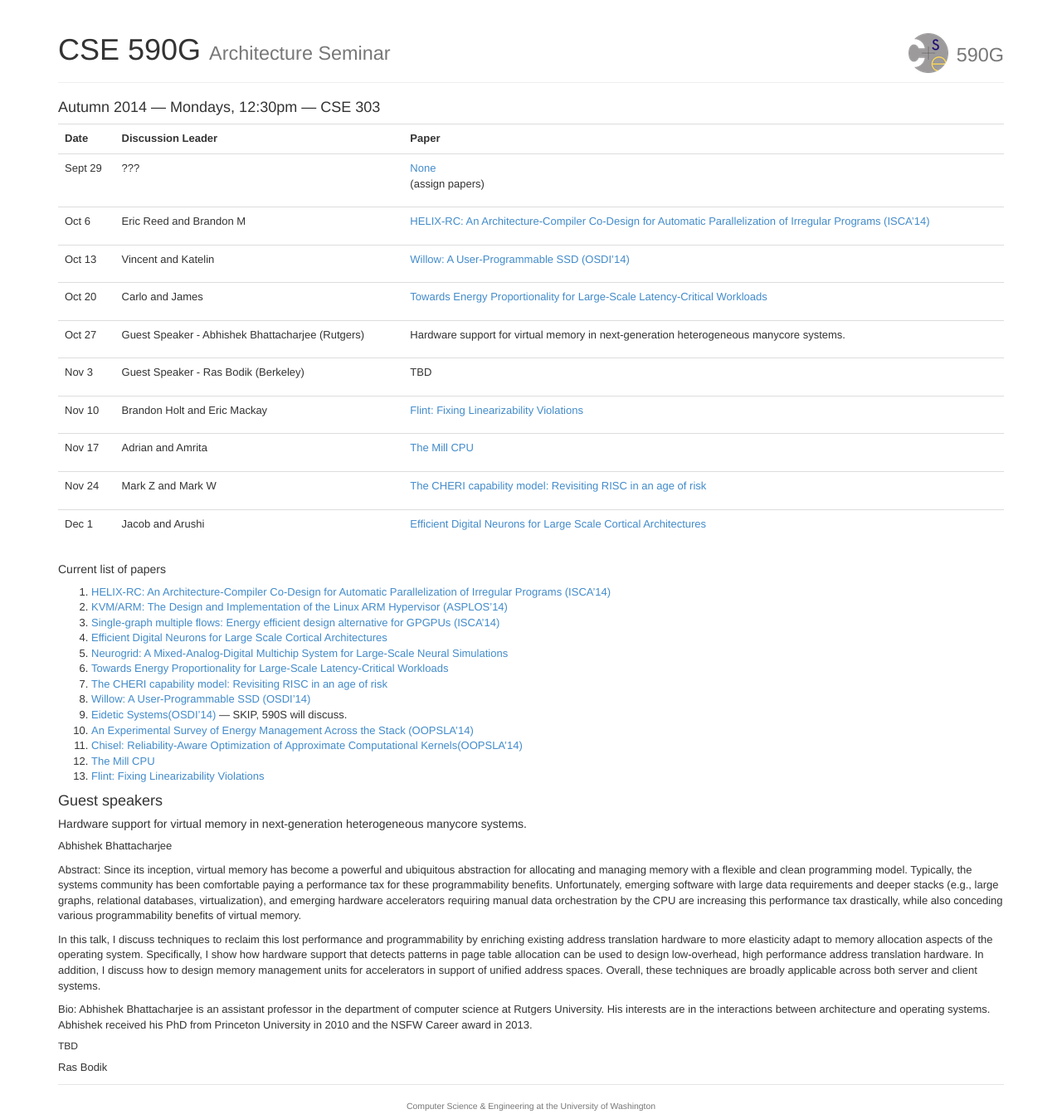
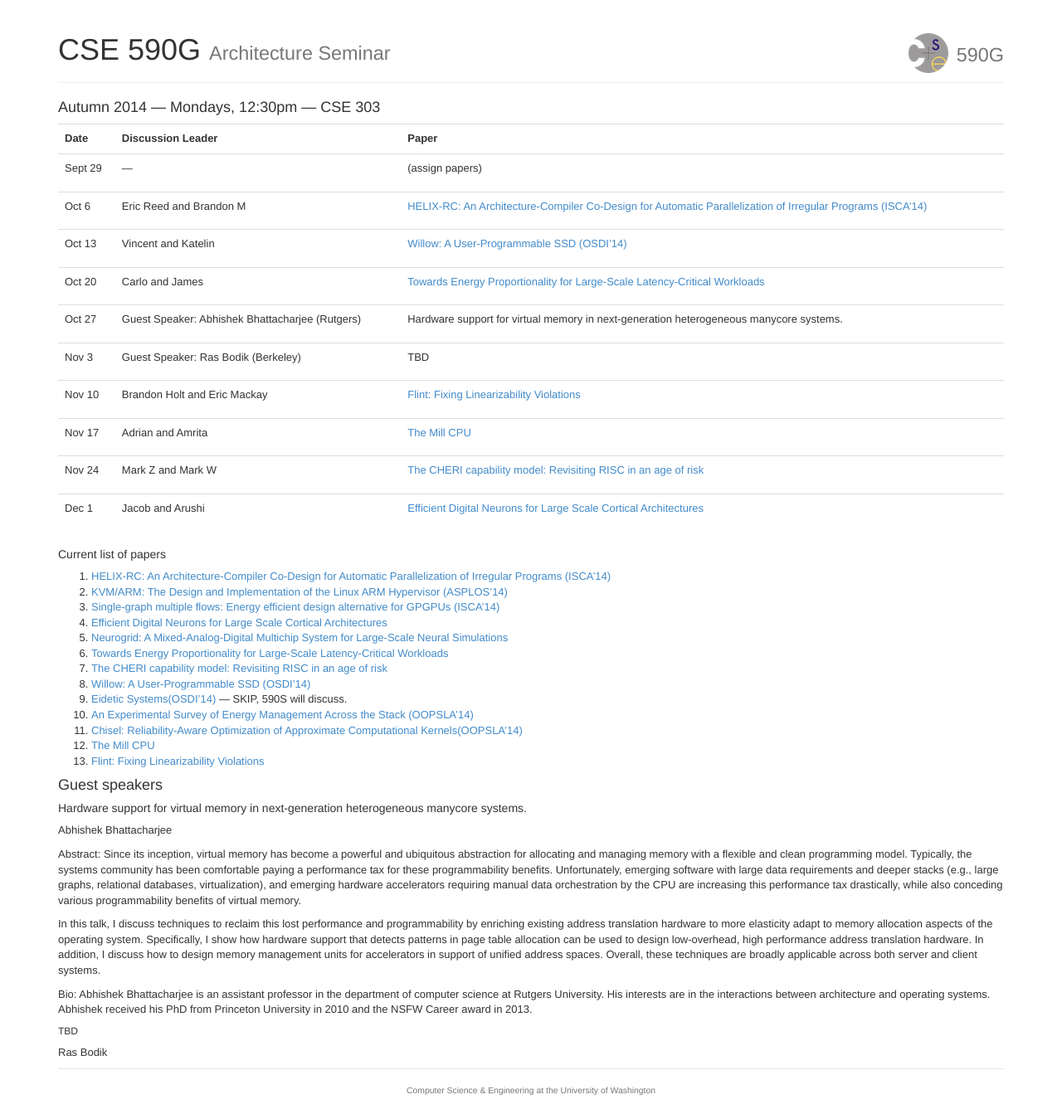
Before and after one commit to uwsampa/cse590g, a Jekyll site: the page built from 14au/index.md, in a window 1280 px wide. Shown: the whole page at 83% size. Built offline with Jekyll 4.4.1, drawn with Linux system fonts in a browser that asks for light colours; nearby versions of some CDN libraries; Markdown is read by kramdown in place of the engine named in the settings.

Commit message:
Minor formatting fixes

```diff
--- a/14au/_data/schedule.yml
+++ b/14au/_data/schedule.yml
@@ -1,7 +1,5 @@
 - date: Sept 29
-  who: ???
   paper:
-    - "[None](http://cs.uw.edu/590g)"
     - (assign papers)
 
 - date: Oct 6
@@ -17,11 +15,11 @@
   paper: "[Towards Energy Proportionality for Large-Scale Latency-Critical Workloads](http://csl.stanford.edu/~christos/publications/2014.pegasus.isca.pdf)"
 
 - date: Oct 27
-  who: Guest Speaker - Abhishek Bhattacharjee (Rutgers)
+  who: "Guest Speaker: Abhishek Bhattacharjee (Rutgers)"
   paper: "Hardware support for virtual memory in next-generation heterogeneous manycore systems."
 
 - date: Nov 3
-  who: Guest Speaker - Ras Bodik (Berkeley)
+  who: "Guest Speaker: Ras Bodik (Berkeley)"
   paper: "TBD"
 
 - date: Nov 10
--- a/14au/index.md
+++ b/14au/index.md
@@ -13,7 +13,7 @@ layout: base
     {% for e in site.data.schedule %}
     <tr>
       <td>{{e.date}}</td>
-      <td>{{e.who | markdownify}}</td>
+      <td>{% if e.who %}{{e.who | markdownify}}{% else %}—{% endif %}</td>
       <td>
         <ul class="list-unstyled">
           {% for p in e.paper %}
```
